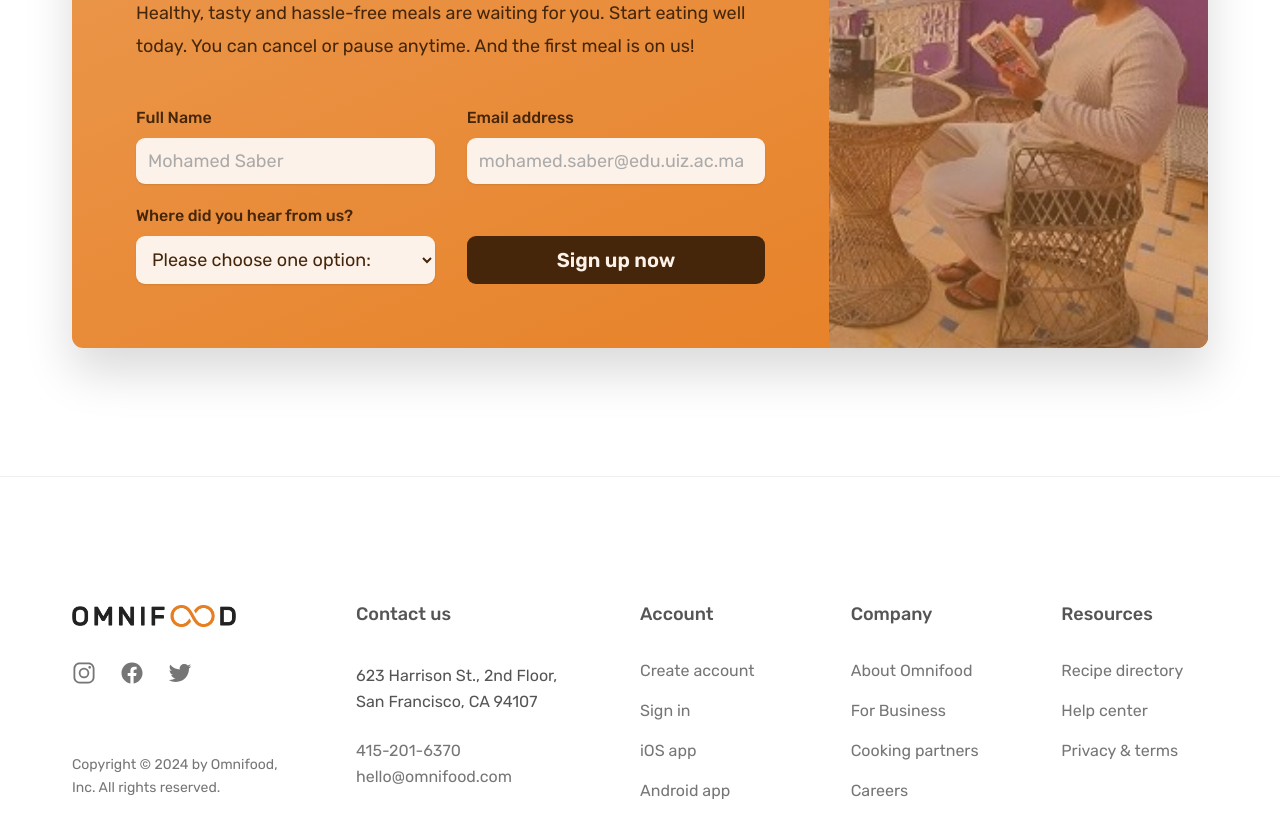
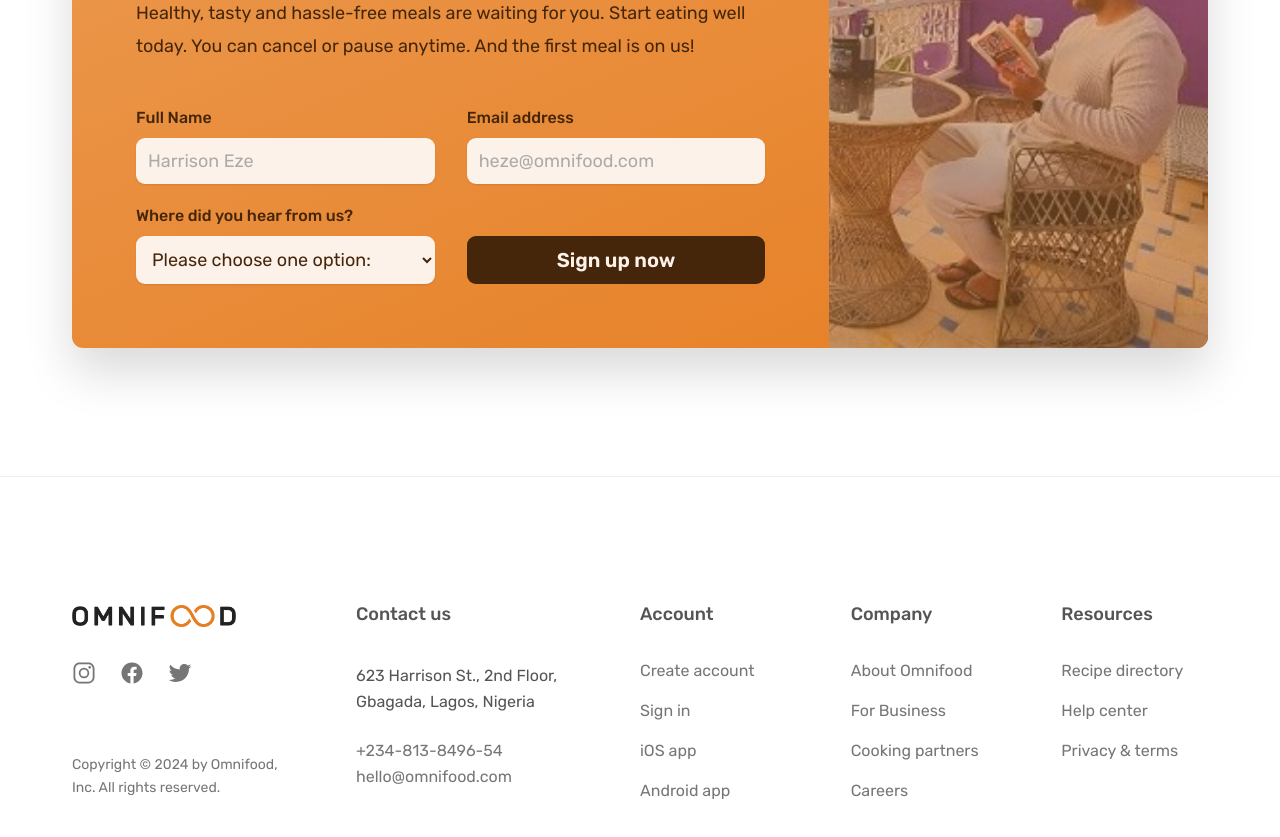
Before and after one commit to harystyleseze/food-delivery-website, a plain HTML site: page index.html in a window 1280 px wide. Shown: the part 6760-7597 px from the top of the page. Drawn offline with nearby package versions, Linux system fonts and the light colour scheme.

Commit message:
updated the footer section

```diff
--- a/index.html
+++ b/index.html
@@ -579,7 +579,7 @@
                   <input
                     id="full-name"
                     type="text"
-                    placeholder="Mohamed Saber"
+                    placeholder="Harrison Eze"
                     required
                   />
                 </div>
@@ -589,7 +589,7 @@
                   <input
                     id="email"
                     type="email"
-                    placeholder="mohamed.saber@edu.uiz.ac.ma"
+                    placeholder="heze@omnifood.com"
                     required
                   />
                 </div>
@@ -657,10 +657,11 @@
           <p class="footer-heading">Contact us</p>
           <address class="contacts">
             <p class="address">
-              623 Harrison St., 2nd Floor, San Francisco, CA 94107
+              623 Harrison St., 2nd Floor, Gbagada, Lagos, Nigeria
             </p>
             <p>
-              <a class="footer-link" href="tel:415-201-6370">415-201-6370</a
+              <a class="footer-link" href="tel:+234-813-8496-54"
+                >+234-813-8496-54</a
               ><br />
               <a class="footer-link" href="mailto:hello@omnifood.com"
                 >hello@omnifood.com</a
```
